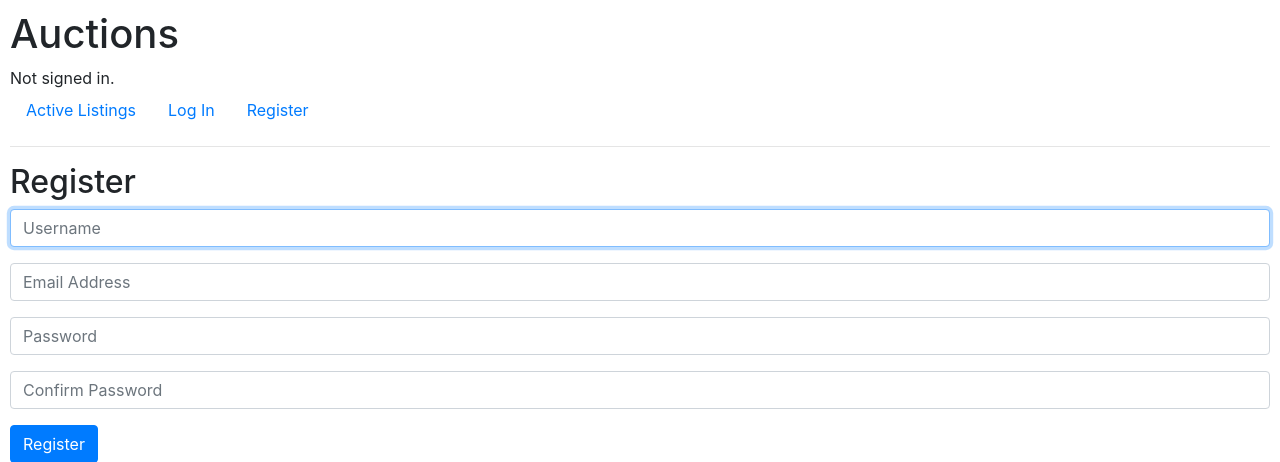
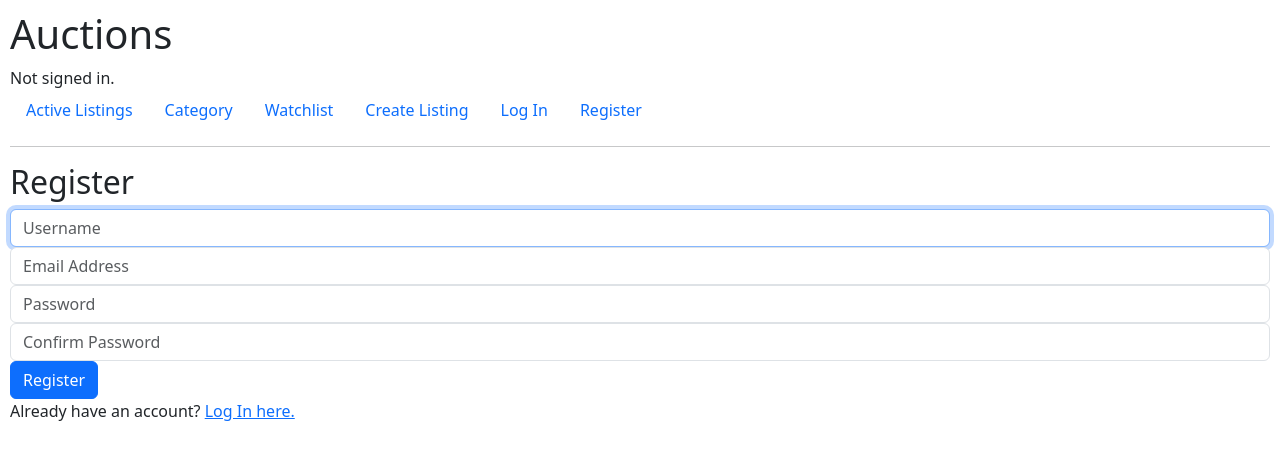
Before and after one commit to habiburahmanrulialif/CS50Web, a Django app: page /register in a window 1280 px wide. Shown: the top 462 px of the page. Run offline with Django 3.2, Linux system fonts and the light colour scheme; some libraries are stand-ins or nearby versions.

Commit message:
adding spec and content on idex.html

```diff
--- a/COMMERCE/commerce/auctions/templates/auctions/layout.html
+++ b/COMMERCE/commerce/auctions/templates/auctions/layout.html
@@ -4,7 +4,8 @@
 <html lang="en">
     <head>
         <title>{% block title %}Auctions{% endblock %}</title>
-        <link rel="stylesheet" href="https://stackpath.bootstrapcdn.com/bootstrap/4.4.1/css/bootstrap.min.css" integrity="sha384-Vkoo8x4CGsO3+Hhxv8T/Q5PaXtkKtu6ug5TOeNV6gBiFeWPGFN9MuhOf23Q9Ifjh" crossorigin="anonymous">
+        <meta name="viewport" content="width=device-width, initial-scale=1">
+        <link href="https://cdn.jsdelivr.net/npm/bootstrap@5.3.2/dist/css/bootstrap.min.css" rel="stylesheet" integrity="sha384-T3c6CoIi6uLrA9TneNEoa7RxnatzjcDSCmG1MXxSR1GAsXEV/Dwwykc2MPK8M2HN" crossorigin="anonymous">
         <link href="{% static 'auctions/styles.css' %}" rel="stylesheet">
     </head>
     <body>
@@ -19,6 +20,15 @@
         <ul class="nav">
             <li class="nav-item">
                 <a class="nav-link" href="{% url 'index' %}">Active Listings</a>
+            </li>
+            <li class="nav-item">
+                <a class="nav-link" href="{% url 'index' %}">Category</a>
+            </li>
+            <li class="nav-item">
+                <a class="nav-link" href="{% url 'index' %}">Watchlist</a>
+            </li>
+            <li class="nav-item">
+                <a class="nav-link" href="{% url 'index' %}">Create Listing</a>
             </li>
             {% if user.is_authenticated %}
                 <li class="nav-item">
```
Also changed, not shown: COMMERCE/commerce/auctions/templates/auctions/index.html (+18 -8 lines), COMMERCE/commerce/auctions/templates/auctions/listing.html (+8 -1 lines), COMMERCE/commerce/db.sqlite3.
